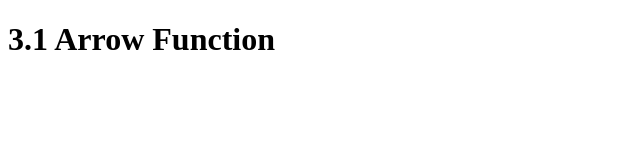
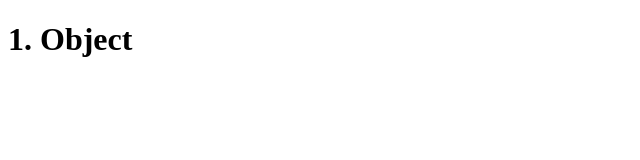
Before and after one commit to diasdigital/Javascript-Lanjutan, a plain HTML site: page 6. Destructuring/6.1 Destructuring Assignment/index.html in a window 1280 px wide. Shown: the whole page, without its empty margins (0-640 px from the left). Drawn offline with Linux system fonts and the light colour scheme.

Commit message:
Persiapan 6.1

```diff
--- a/3. Arrow Function/3.1 Arrow Function/index.html
+++ b/6. Destructuring/6.1 Destructuring Assignment/index.html
@@ -4,10 +4,10 @@
     <meta charset="UTF-8" />
     <meta http-equiv="X-UA-Compatible" content="IE=edge" />
     <meta name="viewport" content="width=device-width, initial-scale=1.0" />
-    <title>Arrow Function</title>
+    <title>Object</title>
   </head>
   <body>
-    <h1>3.1 Arrow Function</h1>
+    <h1>1. Object</h1>
 
     <script src="script.js"></script>
   </body>
```
Also changed, not shown: 6. Destructuring/6.1 Destructuring Assignment/script.js (added).
